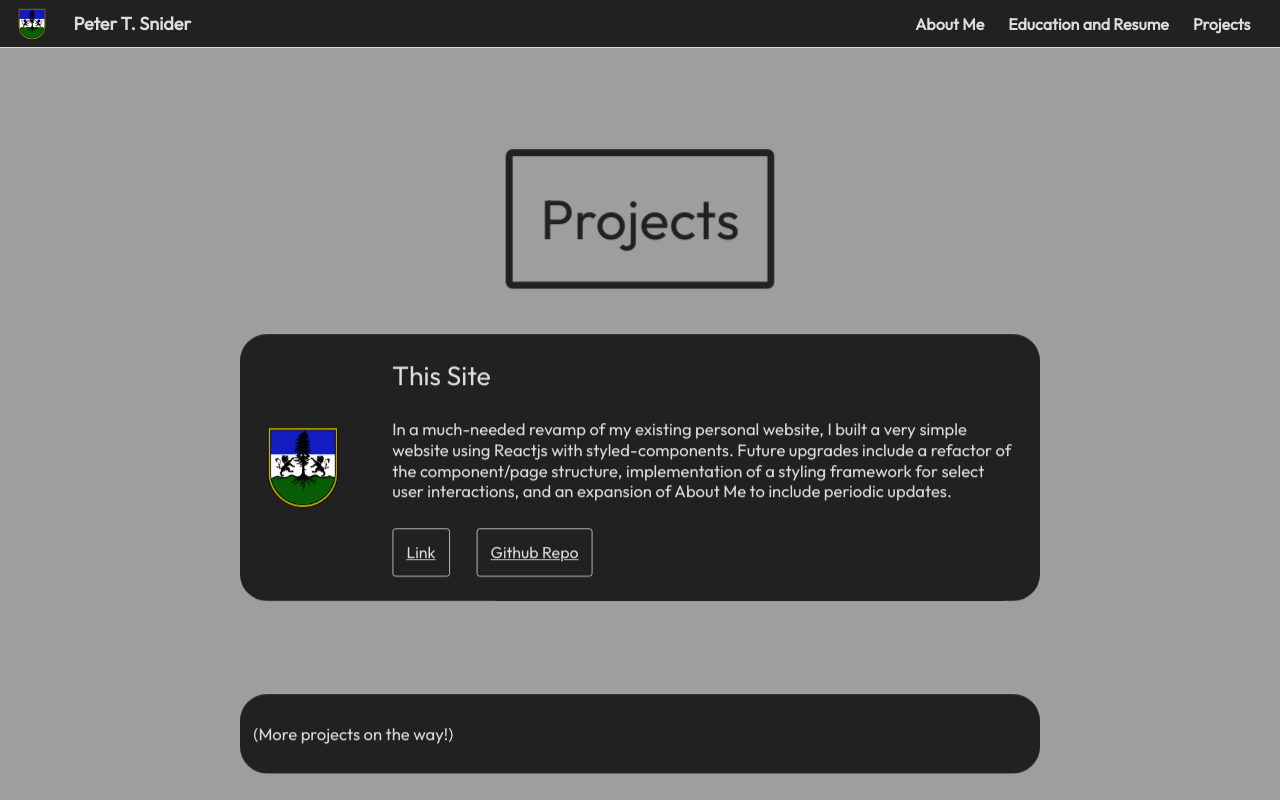
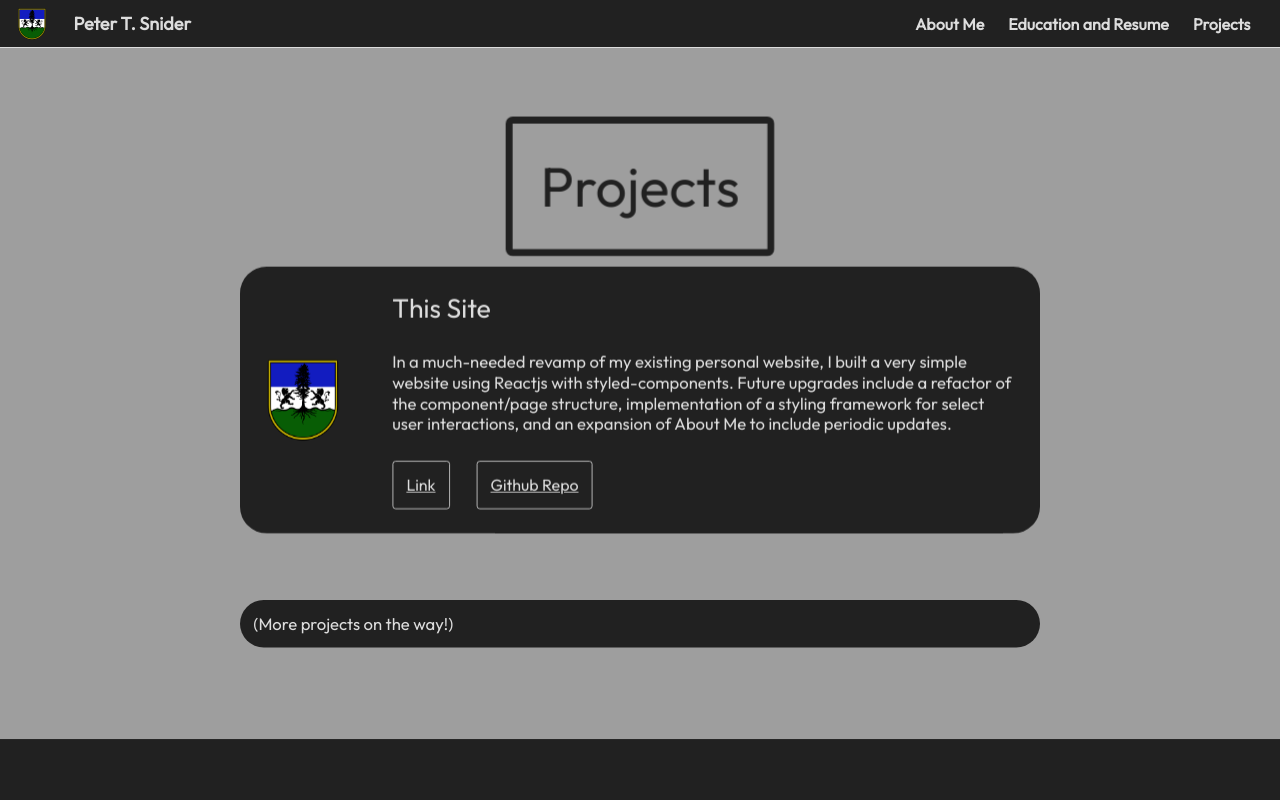
Before and after one commit to PeterTSnider/PortfolioSite, a React (Create React App) app: page /projects in a window 1280 px wide. Built offline with nearby package versions, Linux system fonts and the light colour scheme.

Commit message:
fixed screen size

```diff
--- a/src/components/containers/PageBoxes/MainBox.tsx
+++ b/src/components/containers/PageBoxes/MainBox.tsx
@@ -11,7 +11,7 @@ height: 100%;
 width: 100%;
 object-fit: cover;
 z-index: -1;
-transform: translateZ(-10px) scale(2);
+transform: translateZ(-15px) scale(3);
 `;
 
 const MainBox: React.FC<Props> = ({ children, ...props }) => {
--- a/src/components/containers/Wrappers/ViewWrapper.tsx
+++ b/src/components/containers/Wrappers/ViewWrapper.tsx
@@ -11,10 +11,10 @@ const SubWrapper = styled.div`
     flex-direction: column;
     justify-content: center;
     align-items: center;
-    height: 100vh;
+    height: 75vh;
     width: 100vw;
     transform-style: preserve-3d;
-    z-index: -1;
+    z-index: -2;
 `
 
 const ViewWrapper: React.FC<Props> = ({children, ...props}) =>{
--- a/src/pages/Projects.tsx
+++ b/src/pages/Projects.tsx
@@ -24,7 +24,7 @@ const ProjCard = styled.div`
   width: 75vw;
   transform: translateZ(-2px);
   z-index: 1;
-  margin: 7rem auto 0rem auto;
+  margin: 5rem auto 0rem auto;
   border-radius: 2rem;
   display: flex;
   align-items: center;
```
